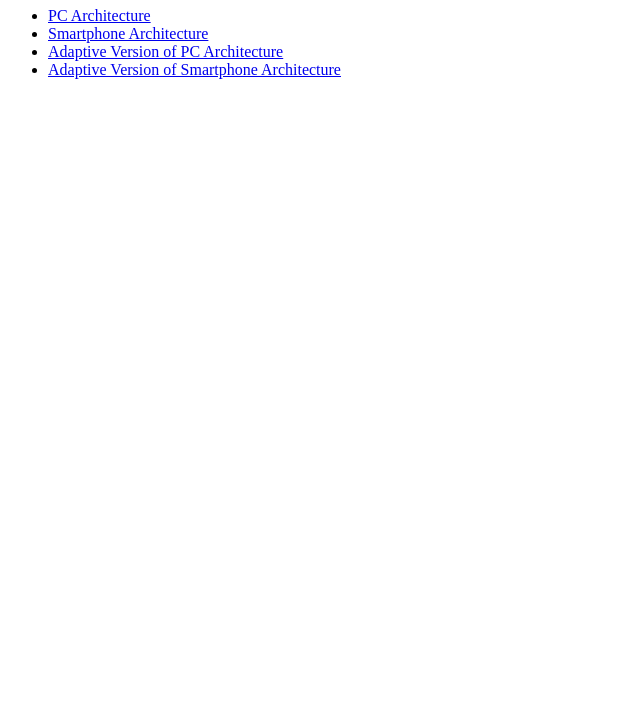
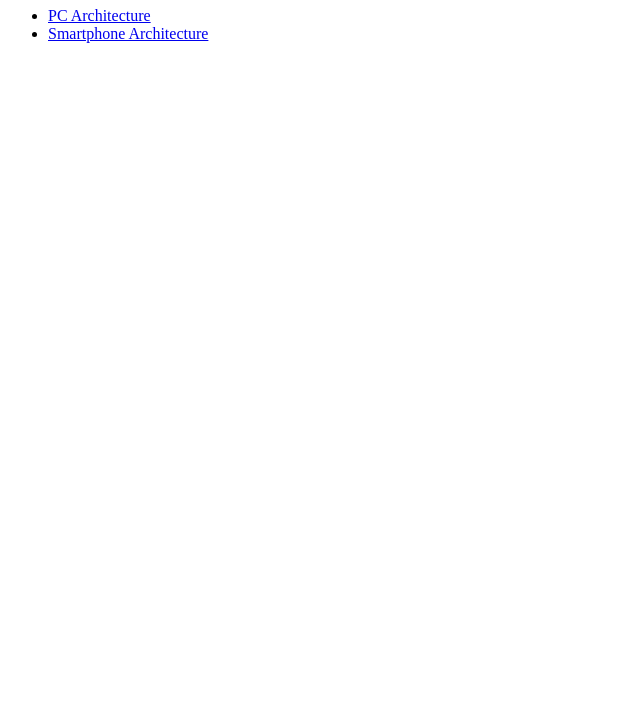
Before and after one commit to payamv3/TigerCamp, a plain HTML site: page index.html in a window 1280 px wide. Shown: the part 73-800 px from the top of the page, without its empty margins (0-640 px from the left). Drawn offline with Linux system fonts and the light colour scheme.

Commit message:
Update index.html

```diff
--- a/index.html
+++ b/index.html
@@ -6,10 +6,8 @@
 <body>
     <h1>Presentations</h1>
     <ul>
-        <li><a href="PC.html">PC Architecture</a></li>
-        <li><a href="Smartphone.html">Smartphone Architecture</a></li>
-        <li><a href="PC_Adaptive.html">Adaptive Version of PC Architecture</a></li>
-        <li><a href="Smartphone_Adaptive.html">Adaptive Version of Smartphone Architecture</a></li>
+        <li><a href="PC_Adaptive.html">PC Architecture</a></li>
+        <li><a href="Smartphone_Adaptive.html">Smartphone Architecture</a></li>
     </ul>
 </body>
 </html>
```
